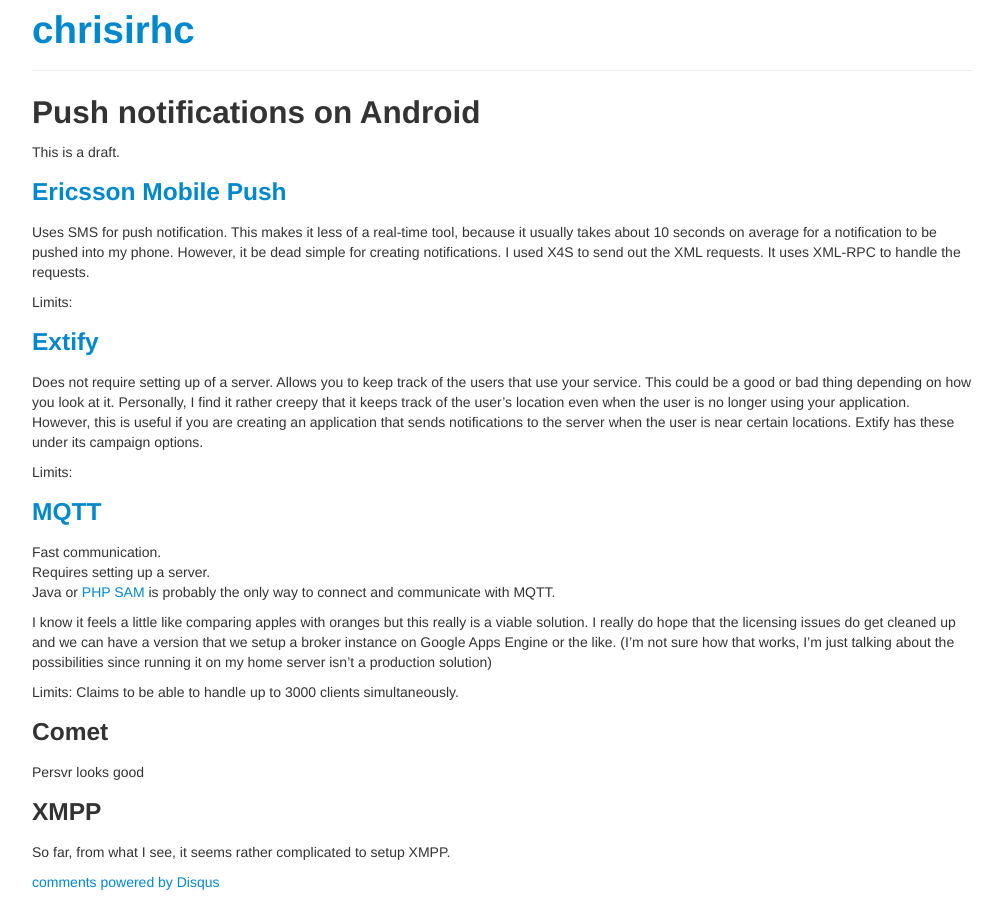
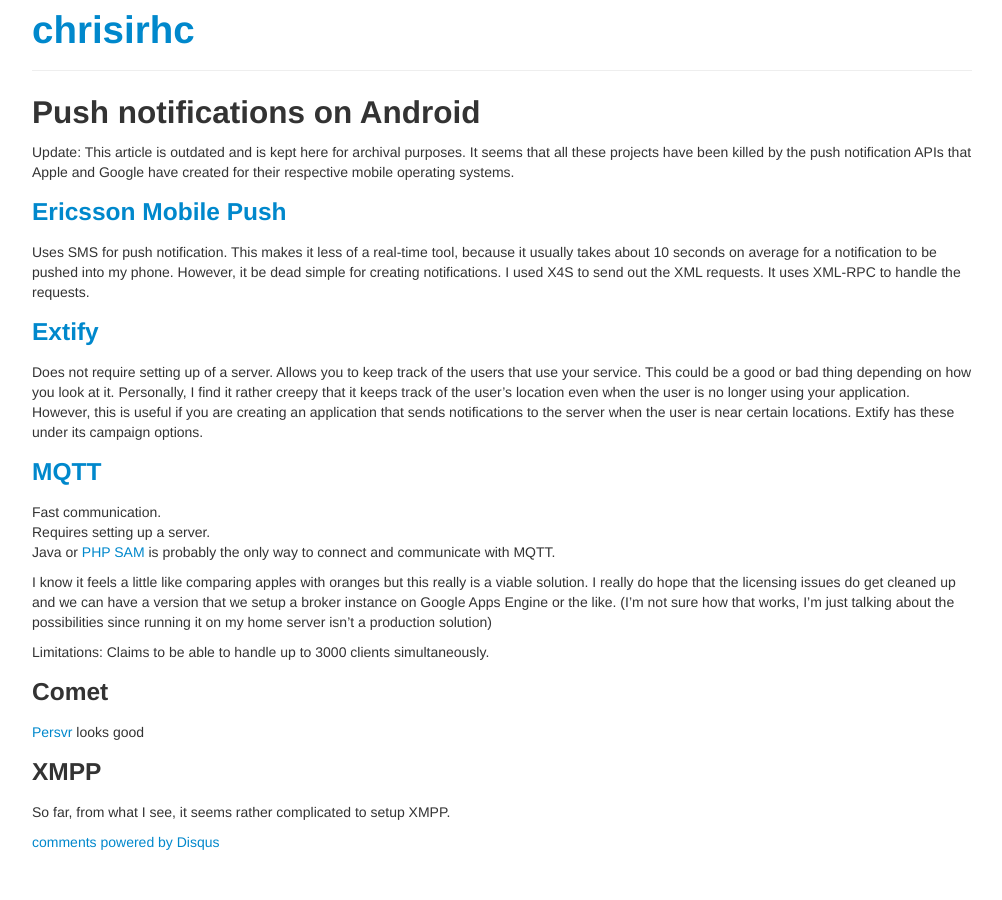
Before and after one commit to chrisirhc/blog.2015.sirh.cc, a Jekyll site: the page built from _posts/2010-04-23-push-notifications-on-android.markdown, in a window 1280 px wide. Shown: the whole page, without its empty margins (138-1140 px from the left). Built offline with Jekyll 4.4.1, drawn with Linux system fonts in a browser that asks for light colours; comment, search, counter and statistics services are not loaded; some of the changed lines change nothing that is shown.

Commit message:
Clean up broken links and update old article

```diff
--- a/_posts/2010-04-23-push-notifications-on-android.markdown
+++ b/_posts/2010-04-23-push-notifications-on-android.markdown
@@ -3,7 +3,8 @@
 title: Push notifications on Android
 ---
 
-This is a draft.
+Update\: This article is outdated and is kept here for archival purposes.
+It seems that all these projects have been killed by the push notification APIs that Apple and Google have created for their respective mobile operating systems.
 
 ### [Ericsson Mobile Push][ericsson]
 
@@ -12,16 +13,12 @@
 However, it be dead simple for creating notifications.
 I used X4S to send out the XML requests. It uses XML-RPC to handle the requests.
 
-Limits:
-
 ### [Extify][]
 
 Does not require setting up of a server.
 Allows you to keep track of the users that use your service. This could be a good or bad thing depending on how you look at it.
 Personally, I find it rather creepy that it keeps track of the user's location even when the user is no longer using your application.
 However, this is useful if you are creating an application that sends notifications to the server when the user is near certain locations. Extify has these under its campaign options.
-
-Limits:
 
 ### [MQTT][]
 
@@ -32,18 +29,18 @@
 I know it feels a little like comparing apples with oranges but this really is a viable solution.
 I really do hope that the licensing issues do get cleaned up and we can have a version that we setup a broker instance on Google Apps Engine or the like. (I'm not sure how that works, I'm just talking about the possibilities since running it on my home server isn't a production solution)
 
-Limits: Claims to be able to handle up to 3000 clients simultaneously.
+Limitations: Claims to be able to handle up to 3000 clients simultaneously.
 
 ### Comet
 
-Persvr looks good
+[Persvr][persvr] looks good
 
 ### XMPP
 
 So far, from what I see, it seems rather complicated to setup XMPP.
 
-[ericsson]:https://labs.ericsson.com/apis/mobile-push/ "Mobile Push"
-[extify]: http://extify.com "Extify"
-[mqtt]: http://mqtt.com "MQTT"
-[php_sam]: http://php.net/manual/en/book.sam.php "PHP SAM"
+[ericsson]:#https://labs.ericsson.com/apis/mobile-push/ "Mobile Push"
+[extify]: #http://extify.com "Extify"
+[mqtt]: #http://mqtt.com "MQTT"
+[php_sam]: #http://php.net/manual/en/book.sam.php "PHP SAM"
 [persvr]: http://persvr.org/ "Persevere"
```
